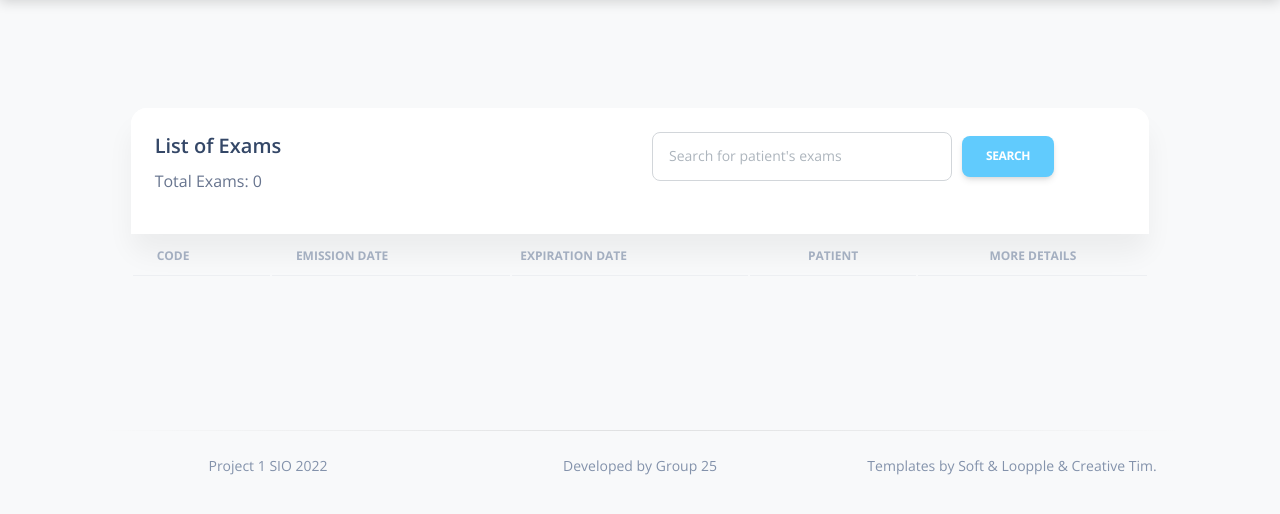
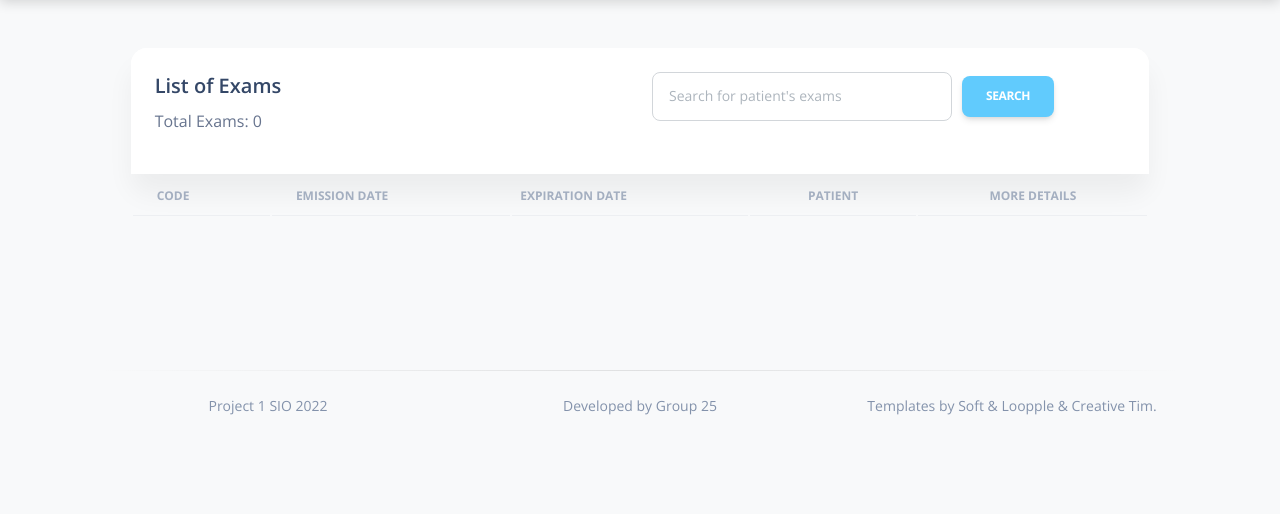
Before and after one commit to detiuaveiro/assignment-1---vulnerable-ehealth-application-grupo_25, a Flask app: page /doctor-dashboard/exams in a window 1280 px wide. Shown: the part 76-590 px from the top of the page. Run offline with Flask 2, Linux system fonts and the light colour scheme; the visitor is signed in with stand-in values (Sample User, id 1); data comes from the database, SQL or seed files in the repository; lists and menus that the app fills with data are empty; some libraries are stand-ins or nearby versions.

Commit message:
basic alterations in html css code

```diff
--- a/app/app.py
+++ b/app/app.py
@@ -11,15 +11,15 @@ app.config['UPLOAD_FOLDER'] = 'photos/'
 
 db = mysql.connector.connect(
     host="localhost",
-    port=3306,
-    user="root",
-    password="1904",
+    #port=3306,
+    #user="root",
+    #password="1904",
     get_warnings=True,
     #user="daniel",
     #password="8495",
     database="eHealthCorpInsecure",
-    #user="bruna",
-    #password="12345678",
+    user="bruna",
+    password="12345678",
     #database="sio_db"
     #user='andre',
     #password='Password123#@!',
--- a/app/templates/doctor-dashboard-appointments.html
+++ b/app/templates/doctor-dashboard-appointments.html
@@ -3,7 +3,7 @@
 {% block content %}
 <div class="container-fluid py-4">
   <div class="row my-4">
-    <div class="col-lg-12 col-md-6 mb-md-0 mb-4">
+    <div class="col-lg-12 col-md-12 col-xs-12 mb-md-0 mb-4">
       {% if error %}
       <div class="alert alert-danger alert-dismissible">
           {{ error|safe }}
--- a/app/templates/doctor-dashboard-exams.html
+++ b/app/templates/doctor-dashboard-exams.html
@@ -3,7 +3,7 @@
 {% block content %}
 <div class="container-fluid py-4">
   <div class="row my-4">
-    <div class="col-lg-12 col-md-6 mb-md-0 mb-4">
+    <div class="col-lg-12 col-md-12 mb-md-0 mb-4">
       {% if error %}
       <div class="alert alert-danger alert-dismissible">
           {{ error|safe }}
--- a/app/templates/doctor-dashboard-prescription.html
+++ b/app/templates/doctor-dashboard-prescription.html
@@ -3,7 +3,7 @@
 {% block content %}
 <div class="container-fluid py-4">
   <div class="row my-4">
-    <div class="col-lg-12 col-md-6 mb-md-0 mb-4">
+    <div class="col-lg-12 col-md-12 mb-md-0 mb-4">
       {% for message in get_flashed_messages() %}
       <div class="alert alert-danger alert-dismissible">
           {{ message }}
--- a/app/templates/doctor-dashboard.html
+++ b/app/templates/doctor-dashboard.html
@@ -1,6 +1,5 @@
 {% extends 'layout-doctor.html' %}
 {% set active_page = "doctor_dashboard" %}
-
 {% block content %}
 <div class="container-fluid py-4">
     <div class="col-12" style="padding-bottom: 20px">
--- a/app/templates/layout-doctor.html
+++ b/app/templates/layout-doctor.html
@@ -40,7 +40,7 @@
 <body class="g-sidenav-show  bg-gray-100">
     {% include 'doctor-navbar.html' %}
     {% set active_page = "doctor_dashboard" %}
-  <main class="main-content position-relative max-height-vh-100 h-100 border-radius-lg center_op" style="padding-top: 60px">
+  <main class="main-content max-height-vh-100 border-radius-lg center_op">
       <div class="col-10">
         {% block content %} {% endblock %}
       </div>
```
Also changed, not shown: app/templates/doctor-dashboard-patients.html (+3 -4 lines).
